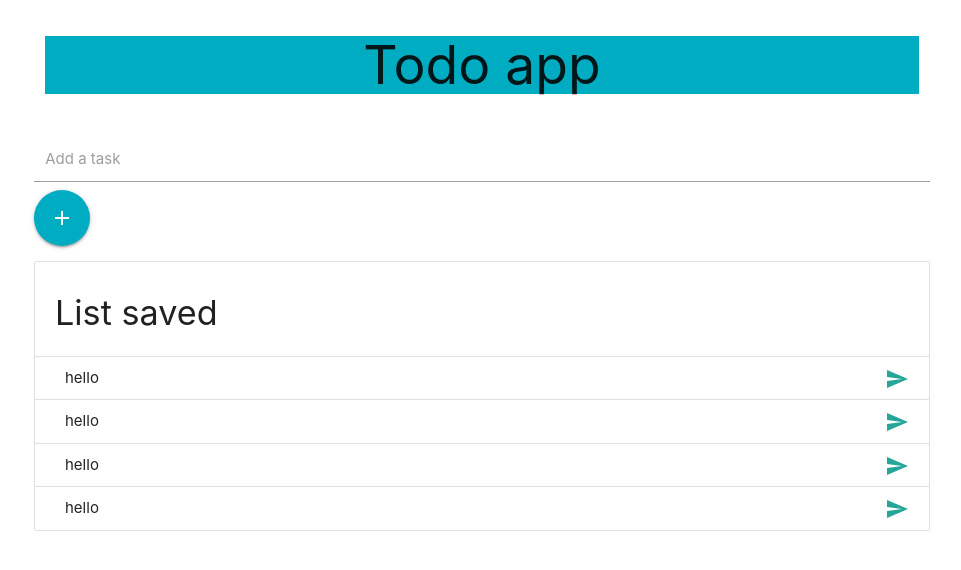
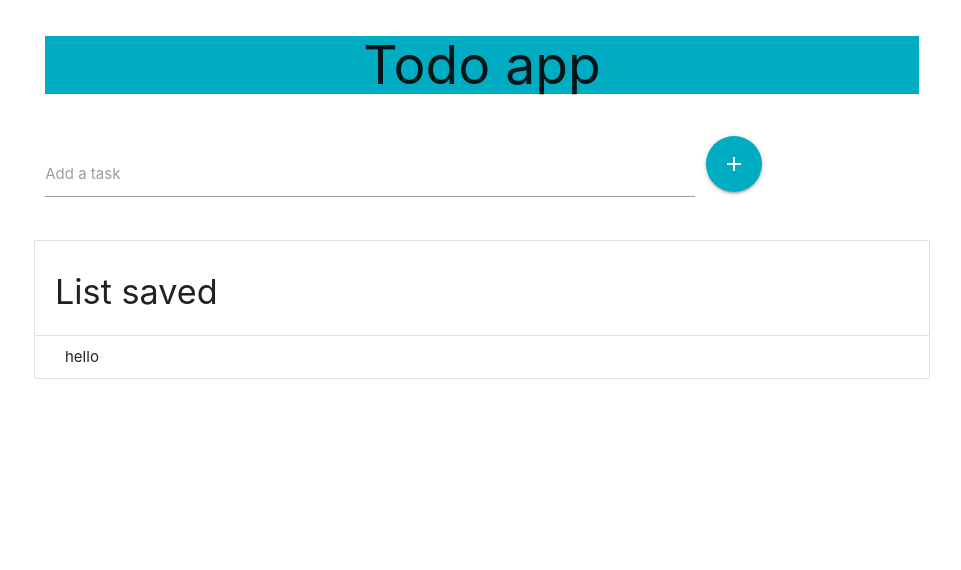
Before and after one commit to laura-ksm/todo-app, a plain HTML site: page index.html in a window 1280 px wide. Shown: the whole page, without its empty margins (158-1119 px from the left). Drawn offline with nearby package versions, Linux system fonts and the light colour scheme.

Commit message:
manipulating the dom

```diff
--- a/index.html
+++ b/index.html
@@ -21,17 +21,16 @@
                 <h2 class="center-align cyan darken-1">Todo app</h2>
             </div>
         </div>
-        <div class="input-field col s6">
-            <input id="task" type="text" class="validate">
-            <label for="task">Add a task</label>
-            <a class="btn-floating btn-large waves-effect waves-light cyan darken-1"><i class="material-icons">add</i></a>
+        <div class="row">
+            <div class="input-field col s9">
+                <input id="task" type="text" class="validate">
+                <label for="task">Add a task</label>
+            </div>
+            <a class="btn-floating btn-large waves-effect waves-light right-align cyan darken-1" onclick="addItem()"><i class="material-icons">add</i></a>
         </div>
-        <ul class="collection with-header">
+        <ul id="collection-list" class="collection with-header">
             <li class="collection-header"><h4>List saved</h4></li>
-            <li class="collection-item"><div>hello<a href="#!" class="secondary-content"><i class="material-icons">send</i></a></div></li>
-            <li class="collection-item"><div>hello<a href="#!" class="secondary-content"><i class="material-icons">send</i></a></div></li>
-            <li class="collection-item"><div>hello<a href="#!" class="secondary-content"><i class="material-icons">send</i></a></div></li>
-            <li class="collection-item"><div>hello<a href="#!" class="secondary-content"><i class="material-icons">send</i></a></div></li>
+            <li class="collection-item">hello</li>
         </ul>
     </div>
 </body>
```
Also changed, not shown: script.js (+10 -0 lines).
